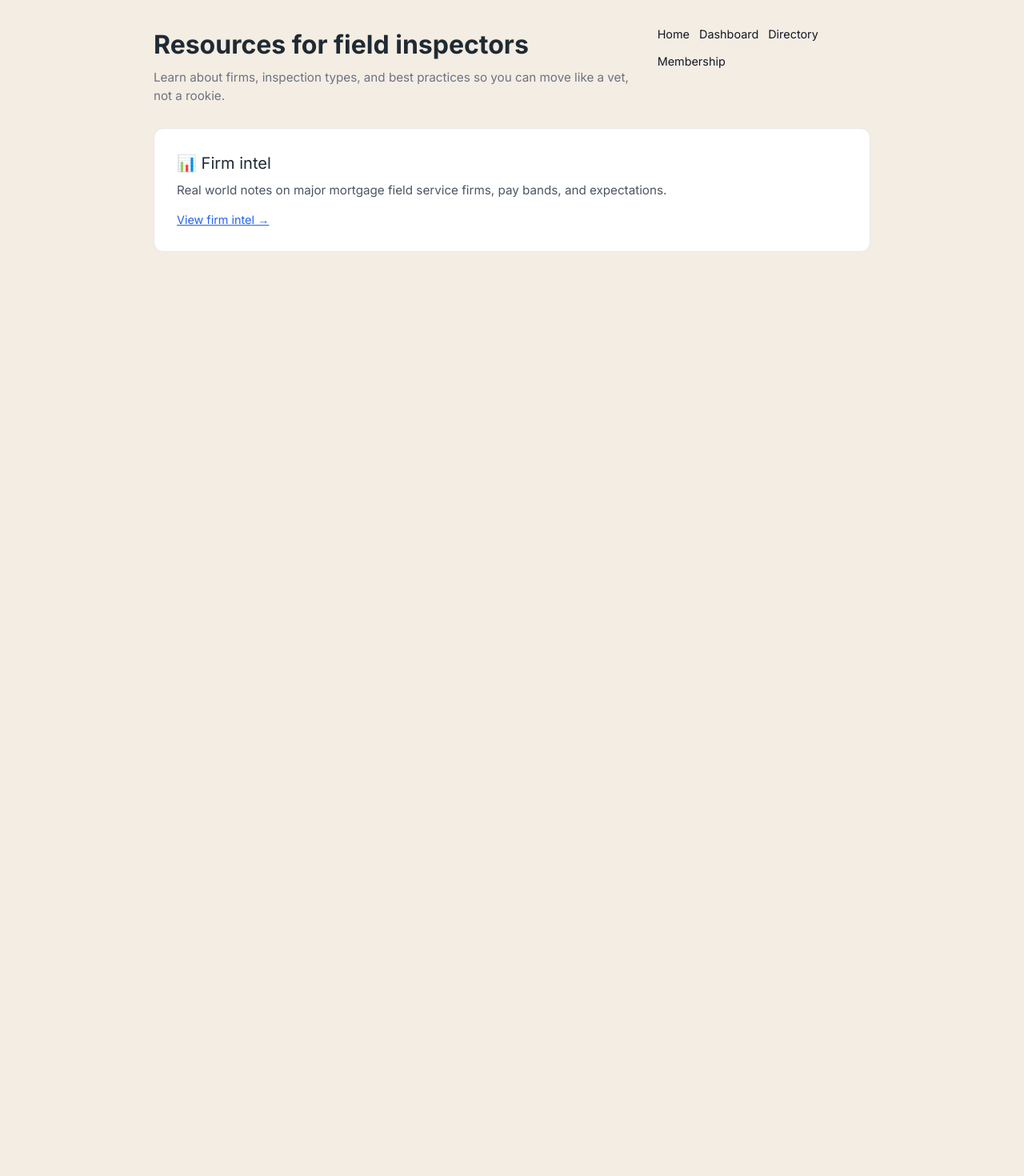
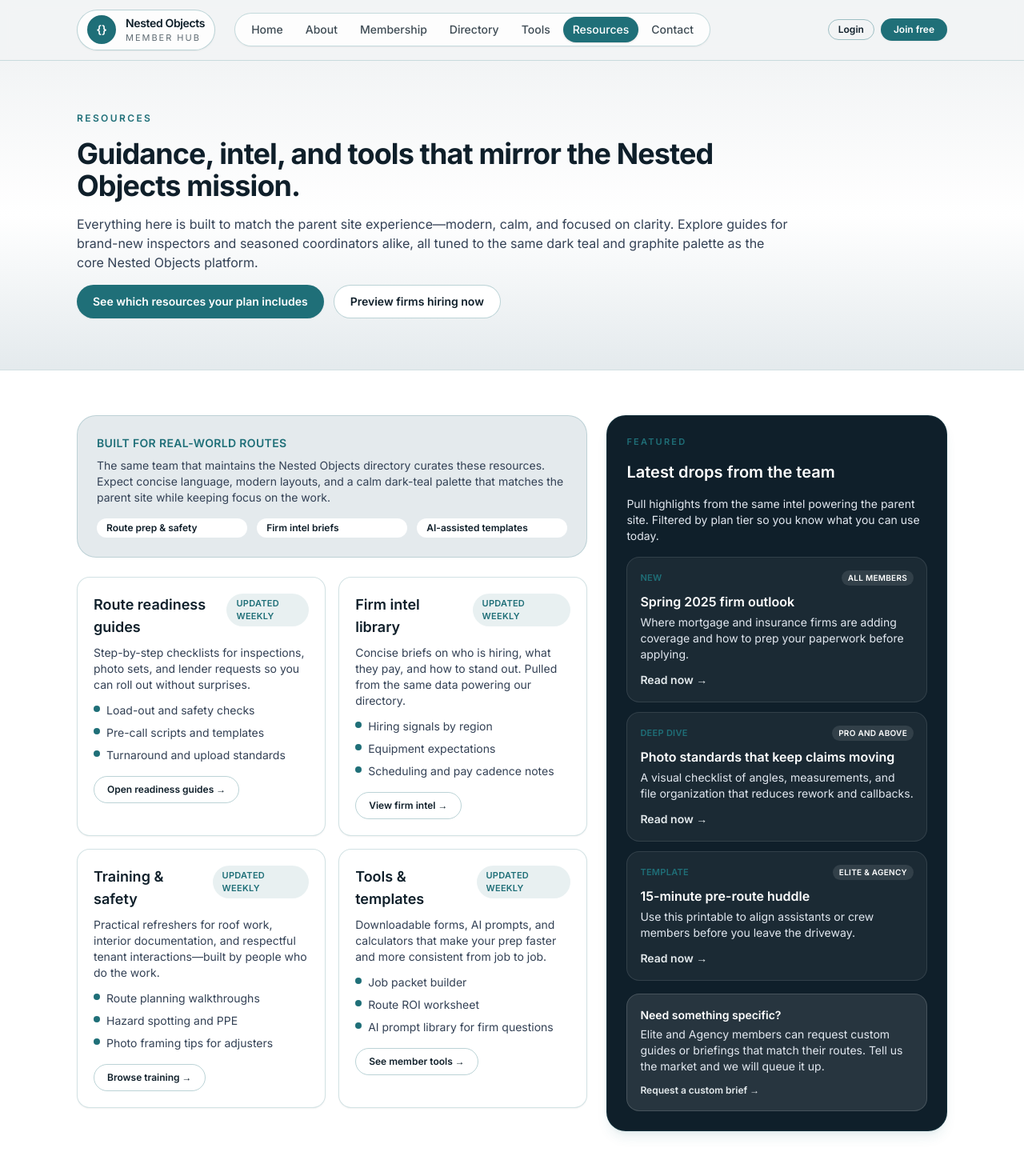
Before and after one commit to autumn2busy/nested-objects-starter, a Next.js app in the folder apps/web-members/: page /resources in a window 1280 px wide. Shown: the top 1470 px of the page at 80% size. Before the commit the page ends 800 px from the top, so only its background shows below. Built offline with nearby package versions, Linux system fonts and the light colour scheme; no server answers.

Commit message:
Align branding and refresh resources content

```diff
--- a/apps/web-members/app/about/page.tsx
+++ b/apps/web-members/app/about/page.tsx
@@ -56,10 +56,10 @@ export default function AboutPage() {
           </div>
 
           <div className="rounded-3xl border border-brand-copper/20 bg-white/90 p-6 shadow-xl shadow-brand-copper/10">
-            <p className="text-[11px] font-semibold uppercase tracking-[0.2em] text-brand-steel">Mission</p>
+            <p className="text-[11px] font-semibold uppercase tracking-[0.2em] text-brand-steel">Mission & founder story</p>
             <h2 className="mt-2 text-xl font-semibold text-brand-dark">Put real intel into the hands of people who keep properties moving.</h2>
             <p className="mt-3 text-sm text-slate-700">
-              We started Nested Objects to fix the guesswork around inspections. Instead of chasing rumor threads and portal screenshots, members get one place to compare firms, prep routes, and ask questions of an AI concierge that is trained on the same data you see.
+              Nested Objects began as the parent site built by an operator-product hybrid who spent years coordinating property inspections and simplifying complex workflows. The mission on nestedobjects.com/about-us—clear guidance, modern product thinking, and respect for field pros—carries directly into this member hub.
             </p>
             <div className="mt-4 grid gap-3 text-sm text-slate-700 sm:grid-cols-2">
               <div className="rounded-2xl border border-brand-copper/20 bg-brand-mist px-4 py-3">
@@ -70,6 +70,12 @@ export default function AboutPage() {
                 <p className="text-xs font-semibold uppercase tracking-wide text-brand-copper">Who we serve</p>
                 <p className="mt-1">Inspectors, notaries, realtors, and coordinators who keep assets compliant.</p>
               </div>
+            </div>
+            <div className="mt-4 rounded-2xl border border-brand-copper/20 bg-brand-dark px-4 py-3 text-sm text-white">
+              <p className="text-xs font-semibold uppercase tracking-wide text-brand-copper">Founder background</p>
+              <p className="mt-1 text-slate-100">
+                Built by a founder who has worked on both the operations floor and in product teams, blending field experience with modern software to make every resource practical, calm, and credible—just like the parent site describes.
+              </p>
             </div>
           </div>
         </div>
--- a/apps/web-members/app/resources/page.tsx
+++ b/apps/web-members/app/resources/page.tsx
@@ -1,99 +1,211 @@
+'use client'
+
 import Link from 'next/link'
+import { SiteHeader } from '@/components/SiteHeader'
+
+const resourceHighlights = [
+  {
+    title: 'Route readiness guides',
+    description:
+      'Step-by-step checklists for inspections, photo sets, and lender requests so you can roll out without surprises.',
+    items: ['Load-out and safety checks', 'Pre-call scripts and templates', 'Turnaround and upload standards'],
+    cta: { label: 'Open readiness guides', href: '/tools' },
+  },
+  {
+    title: 'Firm intel library',
+    description:
+      'Concise briefs on who is hiring, what they pay, and how to stand out. Pulled from the same data powering our directory.',
+    items: ['Hiring signals by region', 'Equipment expectations', 'Scheduling and pay cadence notes'],
+    cta: { label: 'View firm intel', href: '/resources/firm-intel' },
+  },
+  {
+    title: 'Training & safety',
+    description:
+      'Practical refreshers for roof work, interior documentation, and respectful tenant interactions—built by people who do the work.',
+    items: ['Route planning walkthroughs', 'Hazard spotting and PPE', 'Photo framing tips for adjusters'],
+    cta: { label: 'Browse training', href: '/training' },
+  },
+  {
+    title: 'Tools & templates',
+    description:
+      'Downloadable forms, AI prompts, and calculators that make your prep faster and more consistent from job to job.',
+    items: ['Job packet builder', 'Route ROI worksheet', 'AI prompt library for firm questions'],
+    cta: { label: 'See member tools', href: '/tools' },
+  },
+]
+
+const featuredPieces = [
+  {
+    eyebrow: 'New',
+    title: 'Spring 2025 firm outlook',
+    summary: 'Where mortgage and insurance firms are adding coverage and how to prep your paperwork before applying.',
+    tag: 'All members',
+    href: '/resources/firm-intel',
+  },
+  {
+    eyebrow: 'Deep dive',
+    title: 'Photo standards that keep claims moving',
+    summary: 'A visual checklist of angles, measurements, and file organization that reduces rework and callbacks.',
+    tag: 'Pro and above',
+    href: '/training',
+  },
+  {
+    eyebrow: 'Template',
+    title: '15-minute pre-route huddle',
+    summary: 'Use this printable to align assistants or crew members before you leave the driveway.',
+    tag: 'Elite & Agency',
+    href: '/tools',
+  },
+]
 
 export default function ResourcesIndexPage() {
   return (
-    <main style={{ maxWidth: '960px', margin: '0 auto', padding: '2rem' }}>
-      <header
-        style={{
-          display: 'flex',
-          justifyContent: 'space-between',
-          alignItems: 'flex-start',
-          gap: '1rem',
-          marginBottom: '1.75rem',
-        }}
-      >
-        <div>
-          <h1
-            style={{
-              fontSize: '2rem',
-              fontWeight: 700,
-              margin: 0,
-            }}
-          >
-            Resources for field inspectors
-          </h1>
-          <p
-            style={{
-              marginTop: '0.4rem',
-              fontSize: '0.95rem',
-              color: '#6b7280',
-            }}
-          >
-            Learn about firms, inspection types, and best practices so you can move like a vet, not
-            a rookie.
-          </p>
+    <main className="min-h-screen bg-brand-sand text-brand-dark">
+      <SiteHeader />
+
+      <section className="border-b border-brand-copper/15 bg-gradient-to-b from-brand-sand via-white to-brand-mist">
+        <div className="mx-auto max-w-6xl px-4 py-12 sm:px-6 lg:px-8 lg:py-16">
+          <div className="max-w-4xl space-y-4">
+            <p className="text-xs font-semibold uppercase tracking-[0.2em] text-brand-copper">Resources</p>
+            <h1 className="text-3xl font-bold tracking-tight sm:text-4xl">
+              Guidance, intel, and tools that mirror the Nested Objects mission.
+            </h1>
+            <p className="text-base text-slate-700">
+              Everything here is built to match the parent site experience—modern, calm, and focused on clarity. Explore guides
+              for brand-new inspectors and seasoned coordinators alike, all tuned to the same dark teal and graphite palette as
+              the core Nested Objects platform.
+            </p>
+            <div className="flex flex-wrap gap-3">
+              <Link
+                href="/membership"
+                className="inline-flex items-center justify-center rounded-full bg-brand-copper px-5 py-2.5 text-sm font-semibold text-white shadow-sm transition hover:bg-brand-copperDark"
+              >
+                See which resources your plan includes
+              </Link>
+              <Link
+                href="/directory"
+                className="inline-flex items-center justify-center rounded-full border border-brand-copper/30 bg-white px-5 py-2.5 text-sm font-semibold text-brand-dark transition hover:bg-brand-mist"
+              >
+                Preview firms hiring now
+              </Link>
+            </div>
+          </div>
         </div>
+      </section>
 
-        <nav
-          style={{
-            display: 'flex',
-            gap: '0.75rem',
-            fontSize: '0.9rem',
-            flexWrap: 'wrap',
-          }}
-        >
-          <Link href="/" style={{ textDecoration: 'none', color: '#111827' }}>
-            Home
-          </Link>
-          <Link
-            href="/dashboard"
-            style={{ textDecoration: 'none', color: '#111827' }}
-          >
-            Dashboard
-          </Link>
-          <Link
-            href="/directory"
-            style={{ textDecoration: 'none', color: '#111827' }}
-          >
-            Directory
-          </Link>
-          <Link
-            href="/membership"
-            style={{ textDecoration: 'none', color: '#111827' }}
-          >
-            Membership
-          </Link>
-        </nav>
-      </header>
+      <section className="border-b border-brand-copper/15 bg-white">
+        <div className="mx-auto max-w-6xl px-4 py-12 sm:px-6 lg:px-8 lg:py-14">
+          <div className="grid gap-6 lg:grid-cols-[minmax(0,1.2fr)_minmax(0,0.8fr)]">
+            <div className="space-y-6">
+              <div className="rounded-3xl border border-brand-copper/20 bg-brand-mist p-6">
+                <p className="text-sm font-semibold uppercase tracking-wide text-brand-copper">Built for real-world routes</p>
+                <p className="mt-2 text-sm text-slate-700">
+                  The same team that maintains the Nested Objects directory curates these resources. Expect concise language,
+                  modern layouts, and a calm dark-teal palette that matches the parent site while keeping focus on the work.
+                </p>
+                <div className="mt-4 grid gap-3 text-xs text-brand-dark sm:grid-cols-3">
+                  <span className="rounded-full bg-white px-3 py-1 font-semibold">Route prep & safety</span>
+                  <span className="rounded-full bg-white px-3 py-1 font-semibold">Firm intel briefs</span>
+                  <span className="rounded-full bg-white px-3 py-1 font-semibold">AI-assisted templates</span>
+                </div>
+              </div>
 
-      <section
-        style={{
-          display: 'grid',
-          gridTemplateColumns: 'repeat(auto-fit, minmax(260px, 1fr))',
-          gap: '1.5rem',
-        }}
-      >
-        <div
-          style={{
-            padding: '1.75rem',
-            borderRadius: '12px',
-            border: '1px solid #e5e7eb',
-            backgroundColor: 'white',
-          }}
-        >
-          <h2 style={{ fontSize: '1.25rem', marginBottom: '0.5rem' }}>📊 Firm intel</h2>
-          <p style={{ fontSize: '0.95rem', color: '#4b5563', marginBottom: '0.75rem' }}>
-            Real world notes on major mortgage field service firms, pay bands, and expectations.
-          </p>
-          <Link
-            href="/resources/firm-intel"
-            style={{ fontSize: '0.9rem', color: '#2563eb', textDecoration: 'underline' }}
-          >
-            View firm intel →
-          </Link>
+              <div className="grid gap-4 md:grid-cols-2">
+                {resourceHighlights.map((resource) => (
+                  <article key={resource.title} className="flex h-full flex-col rounded-2xl border border-brand-copper/20 bg-white p-5 shadow-sm">
+                    <div className="flex items-start justify-between gap-3">
+                      <h2 className="text-lg font-semibold text-brand-dark">{resource.title}</h2>
+                      <span className="rounded-full bg-brand-copper/10 px-3 py-1 text-[11px] font-semibold uppercase tracking-wide text-brand-copper">
+                        Updated weekly
+                      </span>
+                    </div>
+                    <p className="mt-2 text-sm text-slate-700">{resource.description}</p>
+                    <ul className="mt-3 space-y-2 text-sm text-slate-700">
+                      {resource.items.map((item) => (
+                        <li key={item} className="flex items-start gap-2">
+                          <span className="mt-1 h-2 w-2 rounded-full bg-brand-copper" />
+                          <span>{item}</span>
+                        </li>
+                      ))}
+                    </ul>
+                    <div className="mt-4">
+                      <Link
+                        href={resource.cta.href}
+                        className="inline-flex items-center justify-center rounded-full border border-brand-copper/30 px-4 py-2 text-xs font-semibold text-brand-dark transition hover:bg-brand-mist"
+                      >
+                        {resource.cta.label} →
+                      </Link>
+                    </div>
+                  </article>
+                ))}
+              </div>
+            </div>
+
+            <div className="space-y-4 rounded-3xl border border-brand-copper/20 bg-brand-dark p-6 text-slate-100 shadow-lg shadow-brand-copper/10">
+              <p className="text-[11px] font-semibold uppercase tracking-[0.2em] text-brand-copper">Featured</p>
+              <h2 className="text-xl font-semibold text-white">Latest drops from the team</h2>
+              <p className="text-sm text-slate-200">
+                Pull highlights from the same intel powering the parent site. Filtered by plan tier so you know what you can use today.
+              </p>
+              <div className="space-y-3">
+                {featuredPieces.map((piece) => (
+                  <div key={piece.title} className="rounded-2xl border border-white/10 bg-white/5 p-4">
+                    <div className="flex items-center justify-between text-[11px] font-semibold uppercase tracking-wide text-brand-copper">
+                      <span>{piece.eyebrow}</span>
+                      <span className="rounded-full bg-white/10 px-2 py-0.5 text-[10px] text-white">{piece.tag}</span>
+                    </div>
+                    <h3 className="mt-2 text-base font-semibold text-white">{piece.title}</h3>
+                    <p className="mt-1 text-sm text-slate-200">{piece.summary}</p>
+                    <Link
+                      href={piece.href}
+                      className="mt-3 inline-flex text-sm font-semibold text-brand-mist underline-offset-4 transition hover:text-white"
+                    >
+                      Read now →
+                    </Link>
+                  </div>
+                ))}
+              </div>
+              <div className="rounded-2xl border border-white/15 bg-white/10 p-4 text-sm text-white">
+                <p className="font-semibold">Need something specific?</p>
+                <p className="mt-1 text-slate-200">
+                  Elite and Agency members can request custom guides or briefings that match their routes. Tell us the market and we will queue it up.
+                </p>
+                <Link
+                  href="/contact"
+                  className="mt-3 inline-flex text-xs font-semibold text-brand-mist underline-offset-4 transition hover:text-white"
+                >
+                  Request a custom brief →
+                </Link>
+              </div>
+            </div>
+          </div>
         </div>
+      </section>
 
-        {/* Future. add links for training guides, FAQs, glossary, etc. */}
+      <section className="bg-brand-sand">
+        <div className="mx-auto max-w-6xl px-4 py-12 sm:px-6 lg:px-8 lg:py-14">
+          <div className="flex flex-col items-center gap-3 text-center">
+            <p className="text-xs font-semibold uppercase tracking-[0.2em] text-brand-copper">Stay aligned</p>
+            <h2 className="text-2xl font-bold tracking-tight text-brand-dark sm:text-3xl">Every resource mirrors the Nested Objects brand</h2>
+            <p className="max-w-3xl text-sm text-slate-700">
+              From the dark teal accents to the clean grid layouts, this library mirrors the parent site so your team feels at home. Bookmark the page and we will keep adding intel, templates, and training without changing the look and feel you already trust.
+            </p>
+            <div className="flex flex-wrap justify-center gap-3">
+              <Link
+                href="/membership"
+                className="inline-flex items-center justify-center rounded-full bg-brand-copper px-5 py-2.5 text-sm font-semibold text-white shadow-sm transition hover:bg-brand-copperDark"
+              >
+                Upgrade for full access
+              </Link>
+              <Link
+                href="/contact"
+                className="inline-flex items-center justify-center rounded-full border border-brand-copper/30 bg-white px-5 py-2.5 text-sm font-semibold text-brand-dark transition hover:bg-brand-mist"
+              >
+                Tell us what to add next
+              </Link>
+            </div>
+          </div>
+        </div>
       </section>
     </main>
   )
--- a/apps/web-members/styles/globals.css
+++ b/apps/web-members/styles/globals.css
@@ -3,15 +3,15 @@
 @tailwind utilities;
 
 :root {
-  color: #1f2a33;
-  background-color: #f4ede3;
+  color: #0f1f2a;
+  background-color: #f2f4f5;
 }
 
 body {
   margin: 0;
   min-height: 100vh;
-  background-color: #f4ede3;
-  color: #1f2a33;
+  background-color: #f2f4f5;
+  color: #0f1f2a;
 }
 
 a {
```
Also changed, not shown: apps/web-members/app/contact/page.tsx (+7 -7 lines), apps/web-members/tailwind.config.js (+6 -6 lines).
